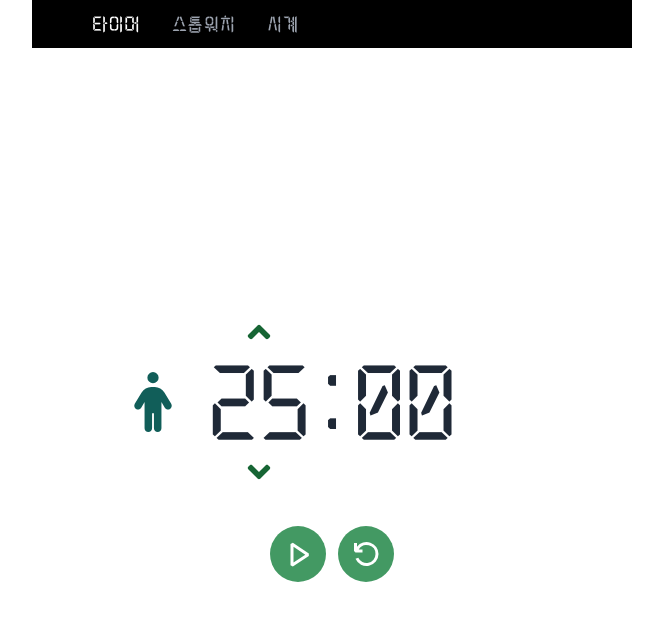
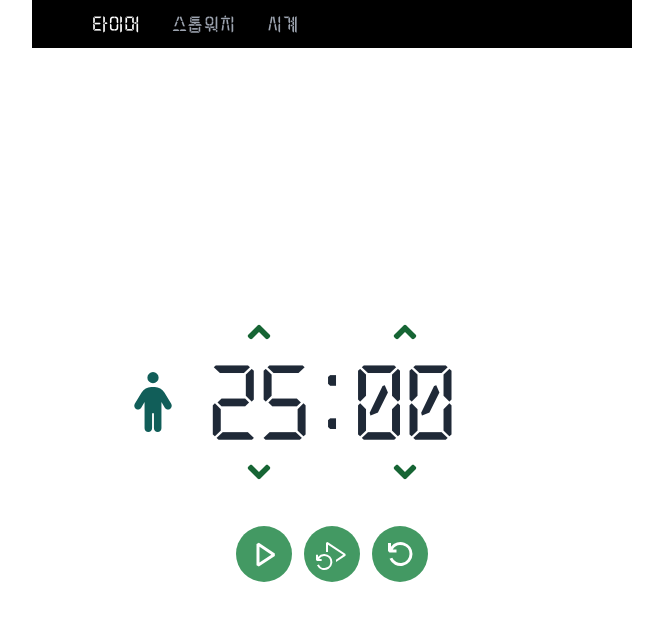
Before and after one commit to mynolog/pomodoro-timer, a React (Vite) app: page / in a window 1280 px wide. Shown: the top 620 px of the page, without its empty margins (308-971 px from the left). Built offline with nearby package versions, Linux system fonts and the light colour scheme.

Commit message:
✨ feat: Timer 컴포넌트 타이머 초단위 설정 추가 구현

```diff
--- a/src/components/timer/Timer.tsx
+++ b/src/components/timer/Timer.tsx
@@ -2,7 +2,12 @@ import type { Dispatch, SetStateAction } from 'react'
 import { useEffect } from 'react'
 import { useTimer } from 'react-timer-hook'
 import { FaPersonRunning, FaPerson } from 'react-icons/fa6'
-import { VscDebugStart, VscDebugPause, VscDebugRestart } from 'react-icons/vsc'
+import {
+  VscDebugStart,
+  VscDebugPause,
+  VscDebugRestart,
+  VscDebugRerun,
+} from 'react-icons/vsc'
 import { FaAngleUp, FaAngleDown } from 'react-icons/fa'
 import { formatTimeUnit } from '../../utils/formatUtils'
 import { generateTimestamp } from '../../utils/generateUtils'
@@ -13,12 +18,16 @@ type TimerProps = {
   expiryTimestamp: Date
   sessionMinute: number
   setSessionMinute: Dispatch<SetStateAction<number>>
+  sessionSecond: number
+  setSessionSecond: Dispatch<SetStateAction<number>>
 }
 
 const Timer = ({
   expiryTimestamp,
   sessionMinute,
   setSessionMinute,
+  sessionSecond,
+  setSessionSecond,
 }: TimerProps) => {
   const { seconds, minutes, isRunning, pause, resume, restart } = useTimer({
     expiryTimestamp,
@@ -29,12 +38,17 @@ const Timer = ({
   })
 
   useEffect(() => {
-    const newTimestamp = generateTimestamp(sessionMinute * 60)
+    const newTimestamp = generateTimestamp(sessionMinute * 60 + sessionSecond)
     restart(newTimestamp, false)
-  }, [sessionMinute, restart])
+  }, [sessionMinute, sessionSecond, restart])
+
+  const restartTimestamp = () => {
+    const newTimestamp = generateTimestamp(sessionMinute * 60 + sessionSecond)
+    restart(newTimestamp, true)
+  }
 
   const initTimestamp = () => {
-    const newTimestamp = generateTimestamp(sessionMinute * 60)
+    const newTimestamp = generateTimestamp(25 * 60)
     restart(newTimestamp, false)
   }
 
@@ -64,6 +78,24 @@ const Timer = ({
     })
   }
 
+  const handleIncreaseSessionSecond = () => {
+    setSessionSecond((prevState) => {
+      if (prevState >= 59) {
+        return 0
+      }
+      return prevState + 1
+    })
+  }
+
+  const handleDecreaseSessionSecond = () => {
+    setSessionSecond((prevState) => {
+      if (prevState <= 0) {
+        return 59
+      }
+      return prevState - 1
+    })
+  }
+
   return (
     <div className="w-[600px] h-screen flex flex-col justify-center items-center gap-9">
       <div
@@ -84,8 +116,16 @@ const Timer = ({
           />
         </div>
         <div className={`${isRunning ? 'animate-blink' : ''}`}>:</div>
-        <div className="w-28 flex gap-1 items-center justify-center">
+        <div className="w-28 h-[176px] flex flex-col gap-1 items-center justify-center">
+          <FaAngleUp
+            className={`text-4xl text-green-800 ${isRunning ? 'invisible' : 'visible'}`}
+            onClick={handleIncreaseSessionSecond}
+          />
           {formatTimeUnit(seconds)}
+          <FaAngleDown
+            className={`text-4xl text-green-800 ${isRunning ? 'invisible' : 'visible'}`}
+            onClick={handleDecreaseSessionSecond}
+          />
         </div>
       </div>
 
@@ -97,6 +137,7 @@ const Timer = ({
             {<VscDebugStart />}
           </Button>
         )}
+        <Button onClick={restartTimestamp}>{<VscDebugRerun />}</Button>
         <Button onClick={initTimestamp}>{<VscDebugRestart />}</Button>
       </div>
     </div>
--- a/src/pages/home/Home.tsx
+++ b/src/pages/home/Home.tsx
@@ -4,13 +4,14 @@ import { generateTimestamp } from '../../utils/generateUtils'
 
 const Home = () => {
   const [sessionMinute, setSessionMinute] = useState(25)
+  const [sessionSecond, setSessionSecond] = useState(0)
   const [timestamp, setTimestamp] = useState(
-    generateTimestamp(sessionMinute * 60),
+    generateTimestamp(sessionMinute * 60 + sessionSecond),
   )
 
   useEffect(() => {
-    setTimestamp(generateTimestamp(sessionMinute * 60))
-  }, [sessionMinute])
+    setTimestamp(generateTimestamp(sessionMinute * 60 + sessionSecond))
+  }, [sessionMinute, sessionSecond])
 
   return (
     <div className="w-[600px]">
@@ -18,6 +19,8 @@ const Home = () => {
         expiryTimestamp={timestamp}
         sessionMinute={sessionMinute}
         setSessionMinute={setSessionMinute}
+        sessionSecond={sessionSecond}
+        setSessionSecond={setSessionSecond}
       />
     </div>
   )
```
